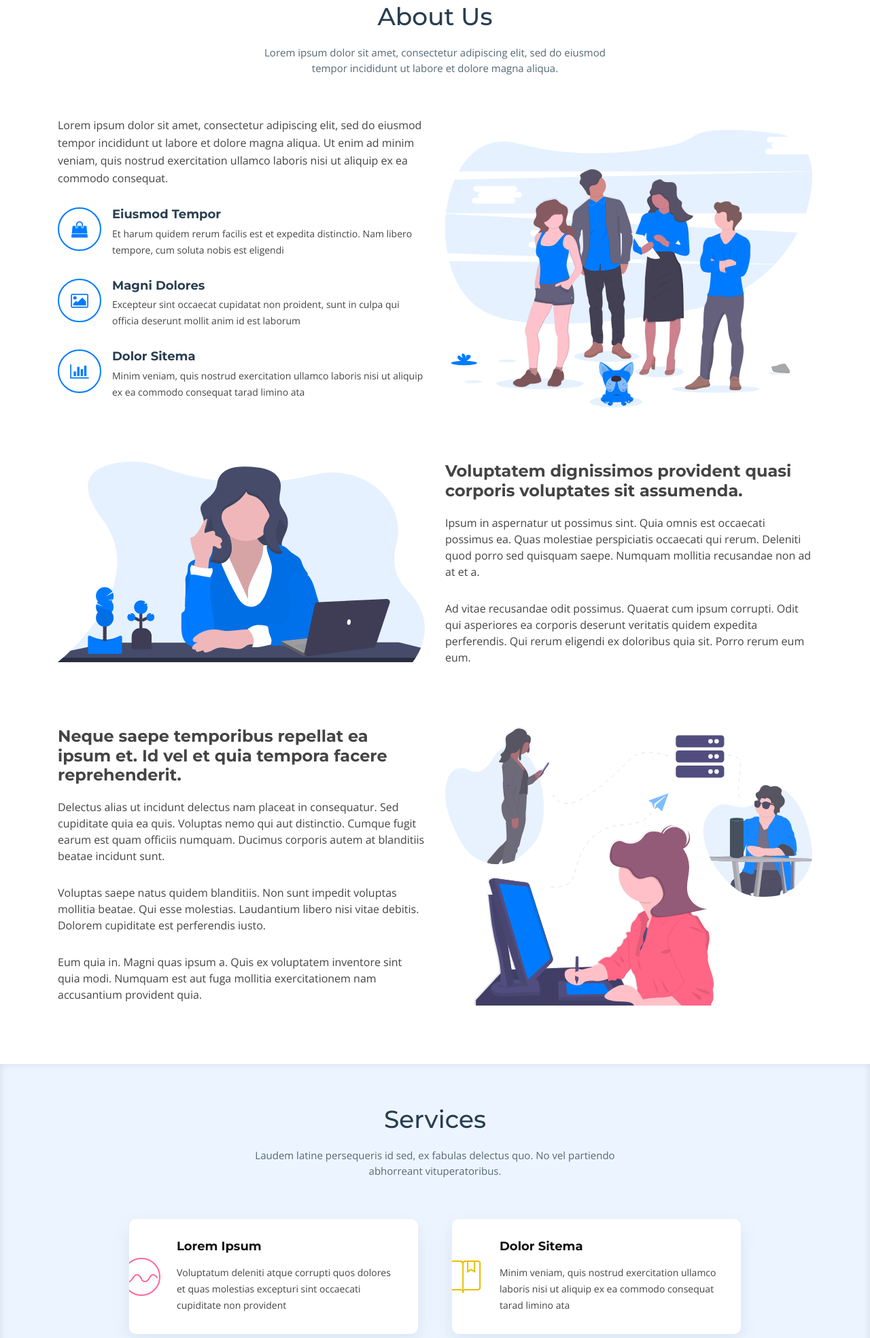
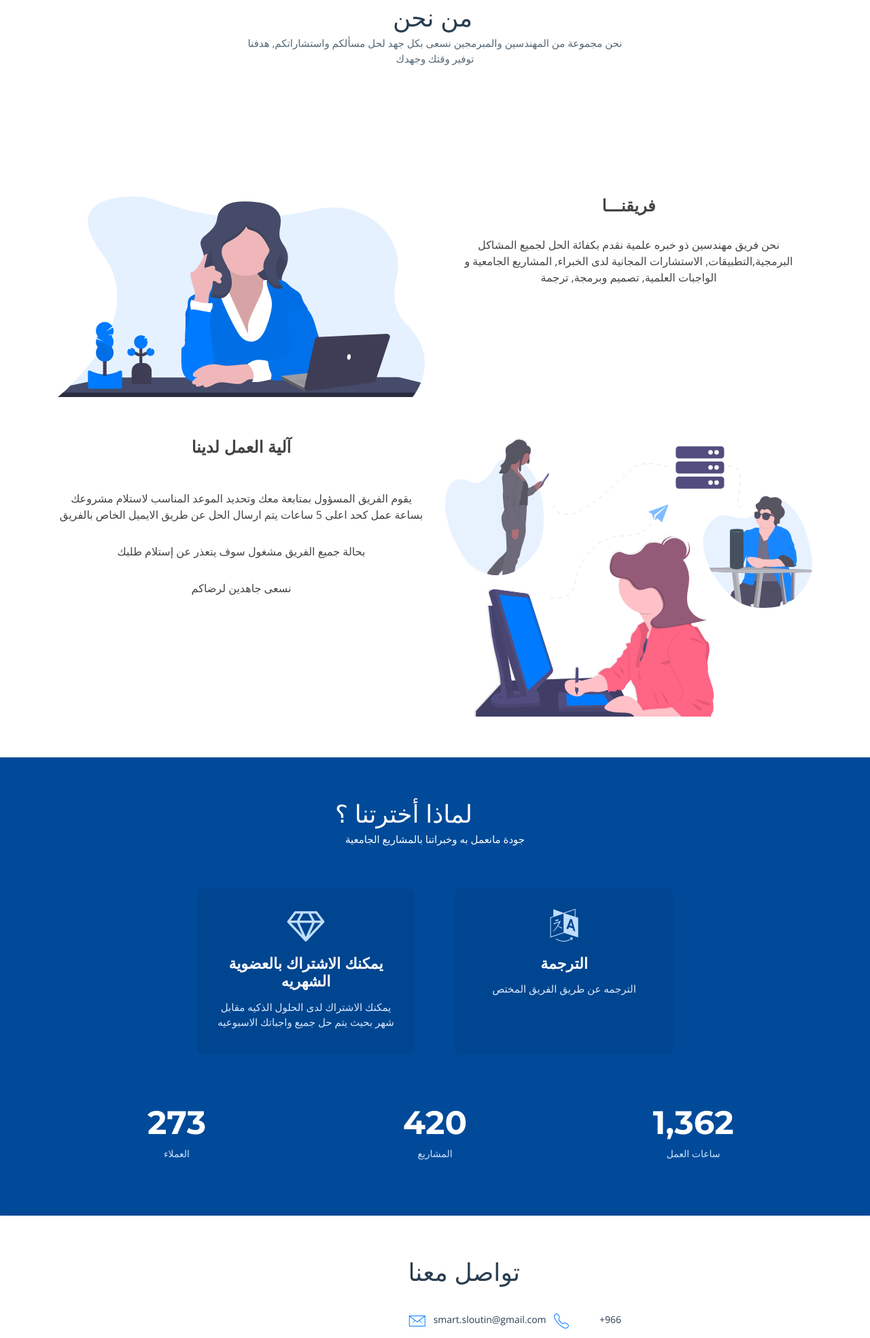
Before and after one commit to as234545/seeraj.website, a plain HTML site: page index.html in a window 1280 px wide. Shown: the part 691-2659 px from the top of the page at 68% size. Drawn offline with nearby package versions, Linux system fonts and the light colour scheme; files whose address does not match are found by name.

Commit message:
added arabic page

```diff
--- a/css/style.css
+++ b/css/style.css
@@ -31,6 +31,7 @@ a:focus {
 p {
   padding: 0;
   margin: 0 0 30px 0;
+  text-align: center;
 }
 
 h1,
@@ -41,8 +42,9 @@ h5,
 h6 {
   font-family: "Montserrat", sans-serif;
   font-weight: 400;
-  margin: 0 0 20px 0;
+  margin: 0 0px 0px 0;
   padding: 0;
+  text-align: center;
 }
 
 /* Back to top button */
@@ -197,7 +199,7 @@ h6 {
 
 #intro .intro-info h2 span {
   color: #74b5fc;
-  text-decoration: underline;
+  /*  text-decoration: underline;*/
 }
 
 #intro .intro-info .btn-get-started,
@@ -457,18 +459,19 @@ h6 {
 .section-header h3 {
   font-size: 36px;
   color: #283d50;
-  text-align: center;
+  text-align: right;
   font-weight: 500;
   position: relative;
+    margin: 2px 500px 4px 200px;
 }
 
 .section-header p {
-  text-align: center;
   margin: auto;
   font-size: 15px;
   padding-bottom: 60px;
   color: #556877;
   width: 50%;
+
 }
 
 /* Section with background
@@ -647,6 +650,7 @@ h6 {
 #why-us .section-header h3,
 #why-us .section-header p {
   color: #fff;
+
 }
 
 #why-us .card {
@@ -823,6 +827,7 @@ h6 {
   font-weight: 500;
   font-size: 14px;
   text-transform: uppercase;
+
 }
 
 #portfolio .portfolio-item .portfolio-wrap .portfolio-info .link-preview,
@@ -899,6 +904,7 @@ h6 {
 #testimonials .testimonial-item p {
   font-style: italic;
   margin: 0 0 15px 140px;
+
 }
 
 #testimonials .owl-nav,
@@ -1019,6 +1025,7 @@ h6 {
   border-top: 1px solid #d6eaff;
   border-left: 1px solid #d6eaff;
   margin-bottom: 30px;
+  text-align: center;
 }
 
 #clients .client-logo {
@@ -1081,6 +1088,7 @@ h6 {
   line-height: 24px;
   font-family: "Montserrat", sans-serif;
   color: #888;
+
 }
 
 #contact .social-links {
@@ -1123,6 +1131,7 @@ h6 {
   padding: 0 0 10px 36px;
   line-height: 28px;
   font-size: 14px;
+
 }
 
 #contact .form #sendmessage {
@@ -1218,6 +1227,7 @@ h6 {
   margin-bottom: 0;
   font-family: "Montserrat", sans-serif;
   color: #ecf5ff;
+
 }
 
 #footer .footer-top .social-links a {
@@ -1334,6 +1344,7 @@ h6 {
 @media (min-width: 992px) {
   #testimonials .testimonial-item p {
     width: 80%;
+
   }
 }
 
@@ -1373,6 +1384,7 @@ h6 {
 @media (max-width: 768px) {
   .back-to-top {
     bottom: 15px;
+    text-align: center;
   }
 }
 
@@ -1384,10 +1396,12 @@ h6 {
   #intro .intro-info h2 {
     font-size: 34px;
     margin-bottom: 30px;
+    text-align: right;
   }
 
   .section-header p {
     width: 100%;
+
   }
 
   #testimonials .testimonial-item {
--- a/index.html
+++ b/index.html
@@ -2,7 +2,7 @@
 <html lang="en">
 <head>
   <meta charset="utf-8">
-  <title>NewBiz Bootstrap Template</title>
+  <title>سراج</title>
   <meta content="width=device-width, initial-scale=1.0" name="viewport">
   <meta content="" name="keywords">
   <meta content="" name="description">
@@ -85,10 +85,10 @@
       </div>
 
       <div class="intro-info">
-        <h2>We provide<br><span>solutions</span><br>for your business!</h2>
+        <h2> نوفر لك<br><span>الحلول الذكية</span><br>لجميع مجالات</h2>
         <div>
-          <a href="#about" class="btn-get-started scrollto">Get Started</a>
-          <a href="#services" class="btn-services scrollto">Our Services</a>
+          <a href="#about" class="btn-get-started scrollto">البدء</a>
+          <a href="#services" class="btn-services scrollto">خدمات أخرى</a>
         </div>
       </div>
 
@@ -104,53 +104,23 @@
       <div class="container">
 
         <header class="section-header">
-          <h3>About Us</h3>
-          <p>Lorem ipsum dolor sit amet, consectetur adipiscing elit, sed do eiusmod tempor incididunt ut labore et dolore magna aliqua.</p>
+          <h3>من نحن</h3>
+          <p>نحن مجموعة من المهندسين والمبرمجين نسعى بكل جهد لحل مسألكم واستشاراتكم, هدفنا توفير وقتك وجهدك</p>
         </header>
 
-        <div class="row about-container">
-
-          <div class="col-lg-6 content order-lg-1 order-2">
-            <p>
-              Lorem ipsum dolor sit amet, consectetur adipiscing elit, sed do eiusmod tempor incididunt ut labore et dolore magna aliqua. Ut enim ad minim veniam, quis nostrud exercitation ullamco laboris nisi ut aliquip ex ea commodo consequat.
-            </p>
-
-            <div class="icon-box wow fadeInUp">
-              <div class="icon"><i class="fa fa-shopping-bag"></i></div>
-              <h4 class="title"><a href="">Eiusmod Tempor</a></h4>
-              <p class="description">Et harum quidem rerum facilis est et expedita distinctio. Nam libero tempore, cum soluta nobis est eligendi</p>
-            </div>
-
-            <div class="icon-box wow fadeInUp" data-wow-delay="0.2s">
-              <div class="icon"><i class="fa fa-photo"></i></div>
-              <h4 class="title"><a href="">Magni Dolores</a></h4>
-              <p class="description">Excepteur sint occaecat cupidatat non proident, sunt in culpa qui officia deserunt mollit anim id est laborum</p>
-            </div>
-
-            <div class="icon-box wow fadeInUp" data-wow-delay="0.4s">
-              <div class="icon"><i class="fa fa-bar-chart"></i></div>
-              <h4 class="title"><a href="">Dolor Sitema</a></h4>
-              <p class="description">Minim veniam, quis nostrud exercitation ullamco laboris nisi ut aliquip ex ea commodo consequat tarad limino ata</p>
-            </div>
-
-          </div>
-
-          <div class="col-lg-6 background order-lg-2 order-1 wow fadeInUp">
-            <img src="img/about-img.svg" class="img-fluid" alt="">
-          </div>
-        </div>
+  <br><br><br>
 
         <div class="row about-extra">
           <div class="col-lg-6 wow fadeInUp">
             <img src="img/about-extra-1.svg" class="img-fluid" alt="">
           </div>
           <div class="col-lg-6 wow fadeInUp pt-5 pt-lg-0">
-            <h4>Voluptatem dignissimos provident quasi corporis voluptates sit assumenda.</h4>
+            <h4>فريقنـــا</h4>
             <p>
-              Ipsum in aspernatur ut possimus sint. Quia omnis est occaecati possimus ea. Quas molestiae perspiciatis occaecati qui rerum. Deleniti quod porro sed quisquam saepe. Numquam mollitia recusandae non ad at et a.
+
             </p>
             <p>
-              Ad vitae recusandae odit possimus. Quaerat cum ipsum corrupti. Odit qui asperiores ea corporis deserunt veritatis quidem expedita perferendis. Qui rerum eligendi ex doloribus quia sit. Porro rerum eum eum.
+                        نحن فريق مهندسين ذو خبره علمية نقدم بكفائة الحل لجميع المشاكل البرمجية,التطبيقات, الاستشارات المجانية لدى الخبراء, المشاريع الجامعية و الواجبات العلمية, تصميم وبرمجة, ترجمة
             </p>
           </div>
         </div>
@@ -161,16 +131,15 @@
           </div>
 
           <div class="col-lg-6 wow fadeInUp pt-4 pt-lg-0 order-2 order-lg-1">
-            <h4>Neque saepe temporibus repellat ea ipsum et. Id vel et quia tempora facere reprehenderit.</h4>
+            <h4>آلية العمل لدينا</h4>
+            <br><br>
             <p>
-             Delectus alias ut incidunt delectus nam placeat in consequatur. Sed cupiditate quia ea quis. Voluptas nemo qui aut distinctio. Cumque fugit earum est quam officiis numquam. Ducimus corporis autem at blanditiis beatae incidunt sunt.
+             يقوم الفريق المسؤول بمتابعة معك وتحديد الموعد المناسب لاستلام مشروعك بساعة عمل كحد اعلى 5 ساعات يتم ارسال الحل عن طريق الايميل الخاص بالفريق
             </p>
             <p>
-              Voluptas saepe natus quidem blanditiis. Non sunt impedit voluptas mollitia beatae. Qui esse molestias. Laudantium libero nisi vitae debitis. Dolorem cupiditate est perferendis iusto.
-            </p>
+بحالة جميع الفريق مشغول سوف يتعذر عن إستلام طلبك            </p>
             <p>
-              Eum quia in. Magni quas ipsum a. Quis ex voluptatem inventore sint quia modi. Numquam est aut fuga mollitia exercitationem nam accusantium provident quia.
-            </p>
+نسعى جاهدين لرضاكم            </p>
           </div>
 
         </div>
@@ -181,7 +150,7 @@
     <!--==========================
       Services Section
     ============================-->
-    <section id="services" class="section-bg">
+<!--    <section id="services" class="section-bg">
       <div class="container">
 
         <header class="section-header">
@@ -239,7 +208,7 @@
         </div>
 
       </div>
-    </section><!-- #services -->
+    </section> #services -->
 
     <!--==========================
       Why Us Section
@@ -247,8 +216,8 @@
     <section id="why-us" class="wow fadeIn">
       <div class="container">
         <header class="section-header">
-          <h3>Why choose us?</h3>
-          <p>Laudem latine persequeris id sed, ex fabulas delectus quo. No vel partiendo abhorreant vituperatoribus.</p>
+          <h3>لماذا أخترتنا ؟</h3>
+          <p>جودة مانعمل به وخبراتنا بالمشاريع الجامعية</p>
         </header>
 
         <div class="row row-eq-height justify-content-center">
@@ -257,9 +226,11 @@
             <div class="card wow bounceInUp">
                 <i class="fa fa-diamond"></i>
               <div class="card-body">
-                <h5 class="card-title">Corporis dolorem</h5>
-                <p class="card-text">Deleniti optio et nisi dolorem debitis. Aliquam nobis est temporibus sunt ab inventore officiis aut voluptatibus.</p>
-                <a href="#" class="readmore">Read more </a>
+                <h5 class="card-title">يمكنك الاشتراك بالعضوية الشهريه</h5>
+                <p class="card-text">يمكنك الاشتراك لدى الحلول الذكيه مقابل شهر بحيث يتم حل جميع واجباتك الاسبوعيه
+
+</p>
+              <!--  <a href="#" class="readmore">Read more </a> -->
               </div>
             </div>
           </div>
@@ -268,14 +239,14 @@
             <div class="card wow bounceInUp">
                 <i class="fa fa-language"></i>
               <div class="card-body">
-                <h5 class="card-title">Voluptates dolores</h5>
-                <p class="card-text">Voluptates nihil et quis omnis et eaque omnis sint aut. Ducimus dolorum aspernatur.</p>
-                <a href="#" class="readmore">Read more </a>
+                <h5 class="card-title">الترجمة</h5>
+                <p class="card-text">الترجمه عن طريق الفريق المختص</p>
+          <!--      <a href="#" class="readmore">Read more </a> -->
               </div>
             </div>
           </div>
 
-          <div class="col-lg-4 mb-4">
+      <!--   <div class="col-lg-4 mb-4">
             <div class="card wow bounceInUp">
                 <i class="fa fa-object-group"></i>
               <div class="card-body">
@@ -284,31 +255,28 @@
                 <a href="#" class="readmore">Read more </a>
               </div>
             </div>
-          </div>
+          </div> -->
 
         </div>
 
         <div class="row counters">
 
-          <div class="col-lg-3 col-6 text-center">
-            <span data-toggle="counter-up">274</span>
-            <p>Clients</p>
+          <div class="col-lg-4 col-6 text-center">
+            <span data-toggle="counter-up">273</span>
+            <p>العملاء</p>
           </div>
 
-          <div class="col-lg-3 col-6 text-center">
-            <span data-toggle="counter-up">421</span>
-            <p>Projects</p>
+          <div class="col-lg-4 col-6 text-center">
+            <span data-toggle="counter-up">420</span>
+            <p>المشاريع</p>
           </div>
 
-          <div class="col-lg-3 col-6 text-center">
-            <span data-toggle="counter-up">1,364</span>
-            <p>Hours Of Support</p>
+          <div class="col-lg-4 col-6 text-center">
+            <span data-toggle="counter-up">1,362</span>
+            <p>ساعات العمل</p>
           </div>
 
-          <div class="col-lg-3 col-6 text-center">
-            <span data-toggle="counter-up">18</span>
-            <p>Hard Workers</p>
-          </div>
+
 
         </div>
 
@@ -330,7 +298,7 @@
     <!--==========================
       Clients Section
     ============================-->
-    <section id="clients" class="section-bg">
+  <!--  <section id="clients" class="section-bg">
 
       <div class="container">
 
@@ -393,7 +361,7 @@
 
       </div>
 
-    </section>
+    </section> -->
 
     <!--==========================
       Contact Section
@@ -402,7 +370,7 @@
       <div class="container-fluid">
 
         <div class="section-header">
-          <h3>Contact Us</h3>
+          <h3>تواصل معنا</h3>
         </div>
 
         <div class="row wow fadeInUp">
@@ -414,16 +382,15 @@
           <div class="col-lg-6">
             <div class="row">
               <div class="col-md-5 info">
-                <i class="ion-ios-location-outline"></i>
-                <p>A108 Adam Street, NY 535022</p>
+
               </div>
               <div class="col-md-4 info">
                 <i class="ion-ios-email-outline"></i>
-                <p>info@example.com</p>
+                <p>smart.sloutin@gmail.com</p>
               </div>
               <div class="col-md-3 info">
                 <i class="ion-ios-telephone-outline"></i>
-                <p>+1 5589 55488 55</p>
+                <p>+966</p>
               </div>
             </div>
 
@@ -473,7 +440,7 @@
         <div class="row">
 
           <div class="col-lg-4 col-md-6 footer-info">
-            <h3>NewBiz</h3>
+            <h3>سراج</h3>
             <p>Cras fermentum odio eu feugiat lide par naso tierra. Justo eget nada terra videa magna derita valies darta donna mare fermentum iaculis eu non diam phasellus. Scelerisque felis imperdiet proin fermentum leo. Amet volutpat consequat mauris nunc congue.</p>
           </div>
 
```
